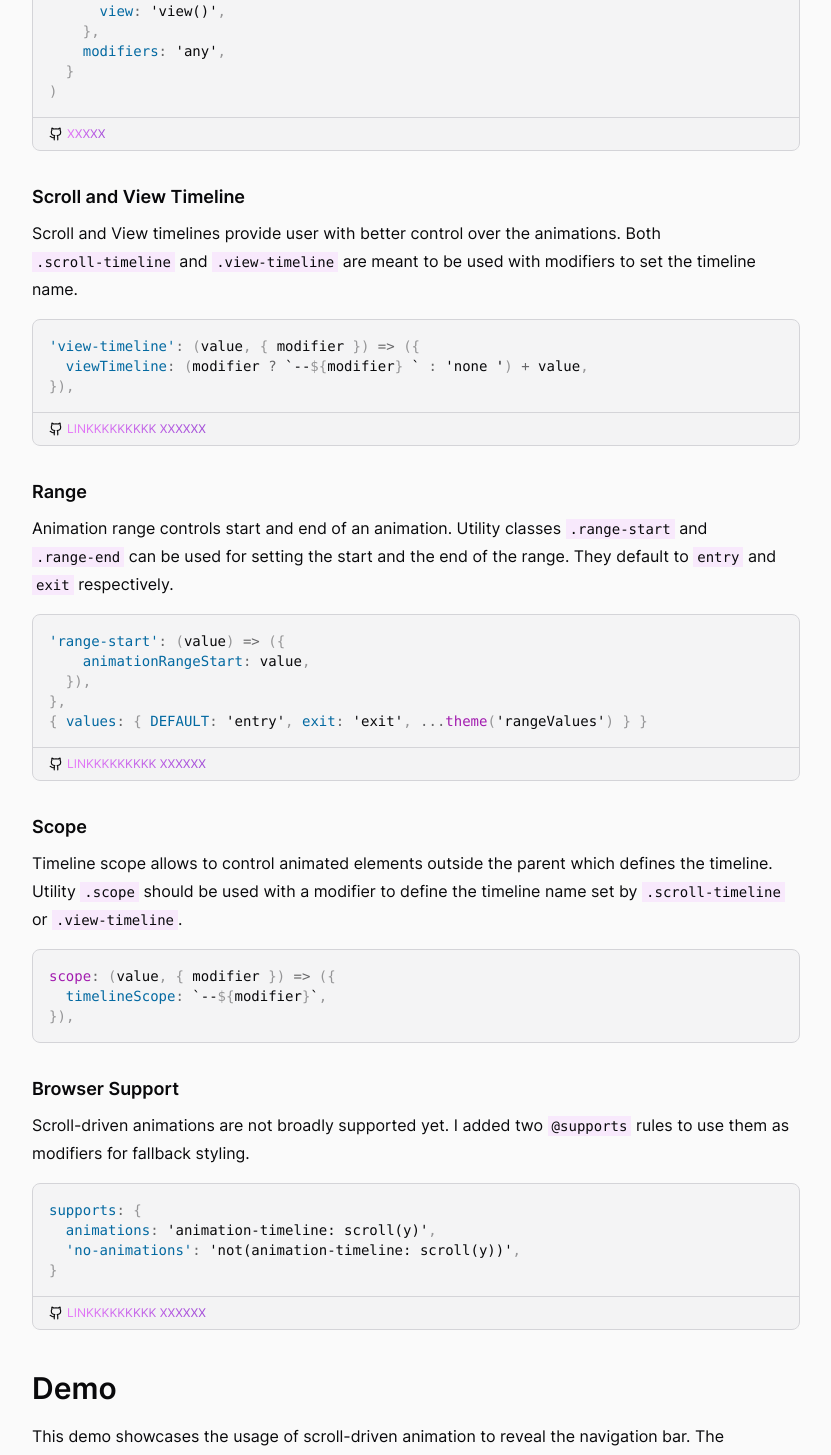
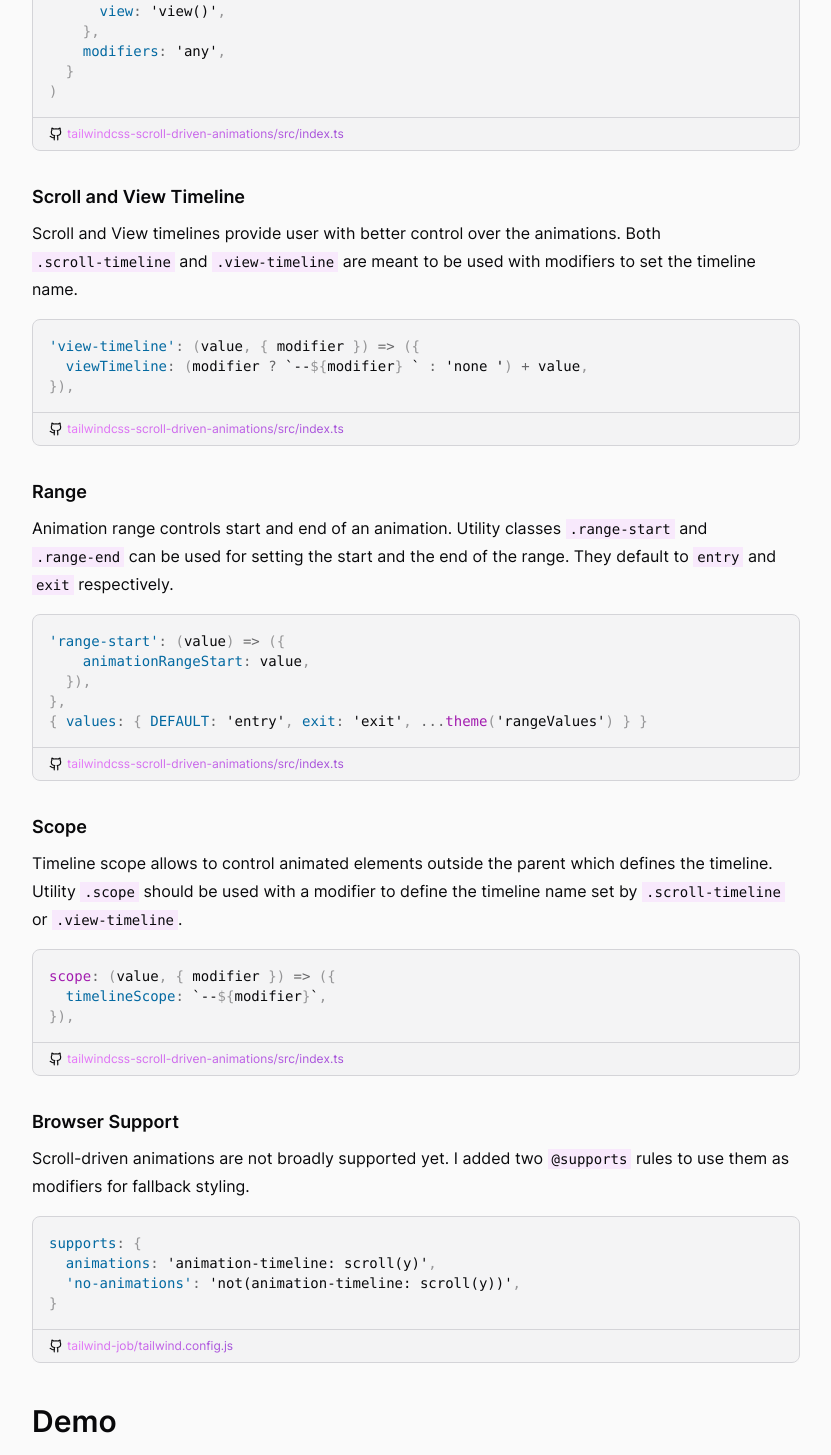
Before and after one commit to adamplesnik/tailwindcss-scroll-driven-animations, a React (Vite) app: page / in a window 1280 px wide. Shown: the part 1360-2815 px from the top of the page, without its empty margins (224-1055 px from the left). Built offline with nearby package versions, Linux system fonts and the light colour scheme; what @adam.plesnik/tailwindcss-scroll-driven-animations would draw is missing.

Commit message:
Update links to code examples, remove plugin import from config

```diff
--- a/src/partials/Animations.tsx
+++ b/src/partials/Animations.tsx
@@ -45,9 +45,9 @@ const Animations = () => {
       <CodeBlock
         Icon={Github}
         linkHref={
-          'https://github.com/adamplesnik/tailwind-job/blob/e8b3fd14b40b96ccce55ae1846bc7d09d1af6a86/tailwind.config.js#L40'
+          'https://github.com/adamplesnik/tailwindcss-scroll-driven-animations/blob/main/src/index.ts#L5'
         }
-        linkText={'XXXXX'}
+        linkText={'tailwindcss-scroll-driven-animations/src/index.ts'}
       >
         {codeExampleTimeline}
       </CodeBlock>
@@ -60,9 +60,9 @@ const Animations = () => {
       <CodeBlock
         Icon={Github}
         linkHref={
-          'https://github.com/adamplesnik/tailwind-job/blob/e8b3fd14b40b96ccce55ae1846bc7d09d1af6a86/tailwind.config.js#L113'
+          'https://github.com/adamplesnik/tailwindcss-scroll-driven-animations/blob/main/src/index.ts#L37'
         }
-        linkText={'LINKKKKKKKKK XXXXXX'}
+        linkText={'tailwindcss-scroll-driven-animations/src/index.ts'}
       >
         {codeExampleView}
       </CodeBlock>
@@ -75,9 +75,9 @@ const Animations = () => {
       <CodeBlock
         Icon={Github}
         linkHref={
-          'https://github.com/adamplesnik/tailwind-job/blob/e8b3fd14b40b96ccce55ae1846bc7d09d1af6a86/tailwind.config.js#L113'
+          'https://github.com/adamplesnik/tailwindcss-scroll-driven-animations/blob/main/src/index.ts#L58'
         }
-        linkText={'LINKKKKKKKKK XXXXXX'}
+        linkText={'tailwindcss-scroll-driven-animations/src/index.ts'}
       >
         {codeExampleRange}
       </CodeBlock>
@@ -87,7 +87,15 @@ const Animations = () => {
         timeline. Utility <Code>.scope</Code> should be used with a modifier to define the timeline
         name set by <Code>.scroll-timeline</Code> or <Code>.view-timeline</Code>.
       </Paragraph>
-      <CodeBlock>{codeExampleScope}</CodeBlock>
+      <CodeBlock
+        Icon={Github}
+        linkHref={
+          'https://github.com/adamplesnik/tailwindcss-scroll-driven-animations/blob/main/src/index.ts#L49'
+        }
+        linkText={'tailwindcss-scroll-driven-animations/src/index.ts'}
+      >
+        {codeExampleScope}
+      </CodeBlock>
       <Heading size={3}>Browser Support</Heading>
       <Paragraph>
         Scroll-driven animations are not broadly supported yet. I added two <Code>@supports</Code>{' '}
@@ -95,8 +103,8 @@ const Animations = () => {
       </Paragraph>
       <CodeBlock
         Icon={Github}
-        linkHref={'https://github.com/adamplesnik/tailwind-job/tailwind.config.js#L16'}
-        linkText={'LINKKKKKKKKK XXXXXX'}
+        linkHref={'https://github.com/adamplesnik/tailwind-job/blob/main/tailwind.config.js#L28'}
+        linkText={'tailwind-job/tailwind.config.js'}
       >
         {codeExampleSupports}
       </CodeBlock>
--- a/tailwind.config.js
+++ b/tailwind.config.js
@@ -1,5 +1,4 @@
 /** @type {import('tailwindcss').Config} */
-import plugin from 'tailwindcss/plugin'
 const defaultTheme = require('tailwindcss/defaultTheme')
 
 module.exports = {
```
